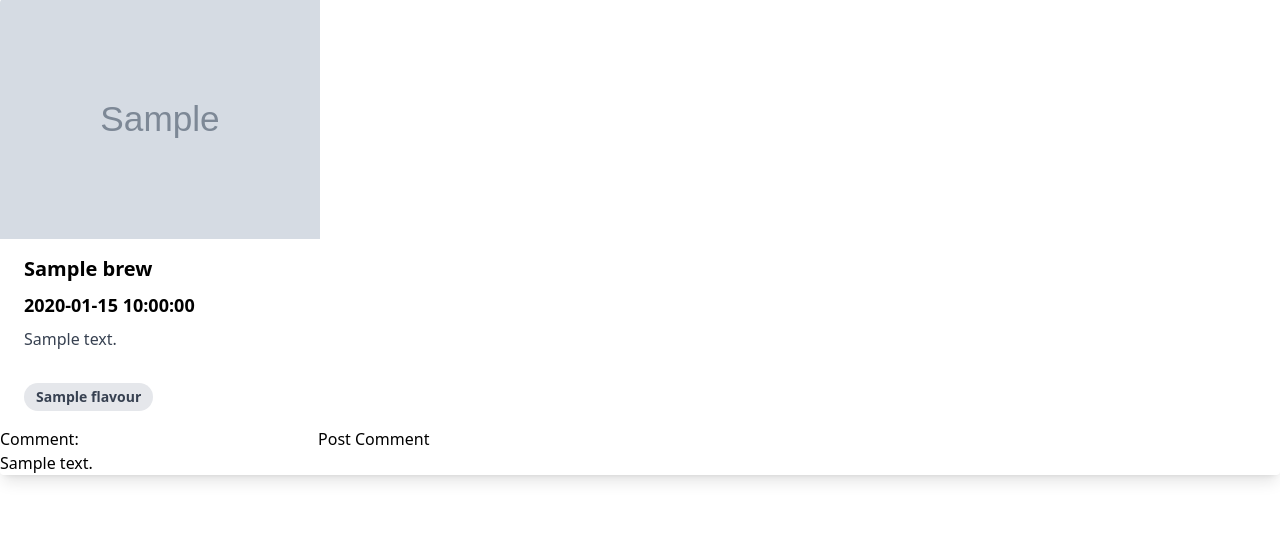
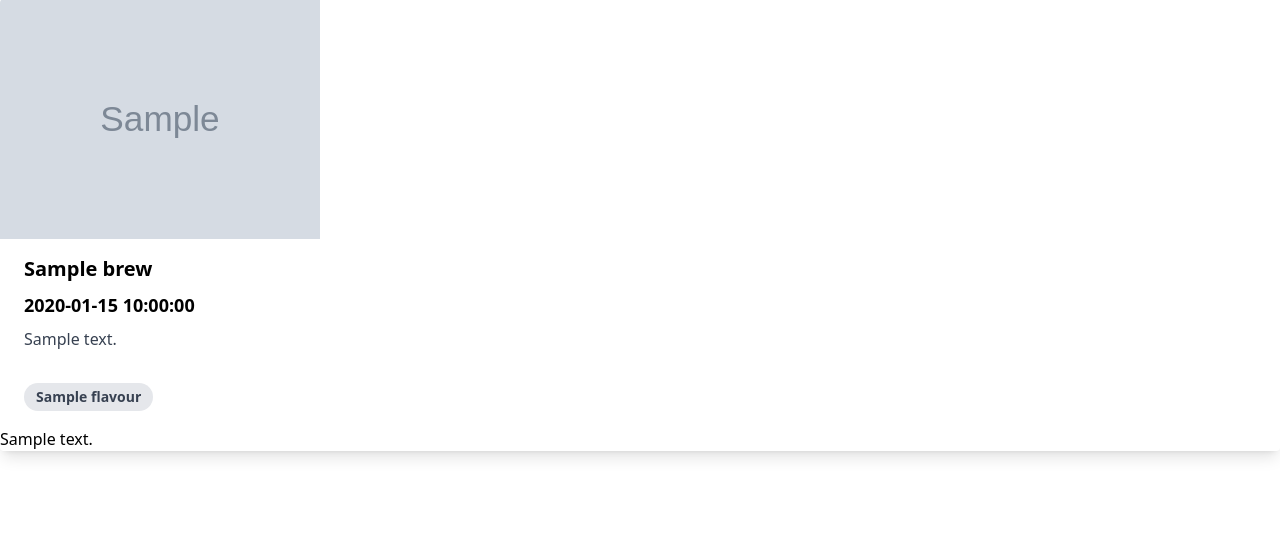
Before and after one commit to Code-Institute-Submissions/CI-milestone-5, a Flask app: template templates/brew.html in a window 1280 px wide. Shown: the part 73-606 px from the top of the page. Run offline with Flask 2, Linux system fonts and the light colour scheme; the template is opened without the code that fills it: most values are stand-ins (such as "Sample title", 1, 10 or a date in 2020); grey boxes marked "Sample" are stand-in pictures; style sheets or scripts are compiled from the project's sources; some libraries are stand-ins or nearby versions.

Commit message:
Changed: Only logged in users can see comment form

```diff
--- a/templates/brew.html
+++ b/templates/brew.html
@@ -22,11 +22,13 @@
         >
     </div>
 
-    <form action="{{ url_for('post_comment', brew_id=brew._id) }}" method="post">
-        <label for="comment">Comment:</label>
-        <input type="text" name="comment" id="comment" required minlength="10">
-        <button type="submit">Post Comment</button>
-    </form>
+    {% if session['user'] %}
+        <form action="{{ url_for('post_comment', brew_id=brew._id) }}" method="post">
+            <label for="comment">Comment:</label>
+            <input type="text" name="comment" id="comment" required minlength="10">
+            <button type="submit">Post Comment</button>
+        </form>
+    {% endif %}
     <ul>
         {% for comment in comments %}
         <li>{{comment.text}}</li>
```
